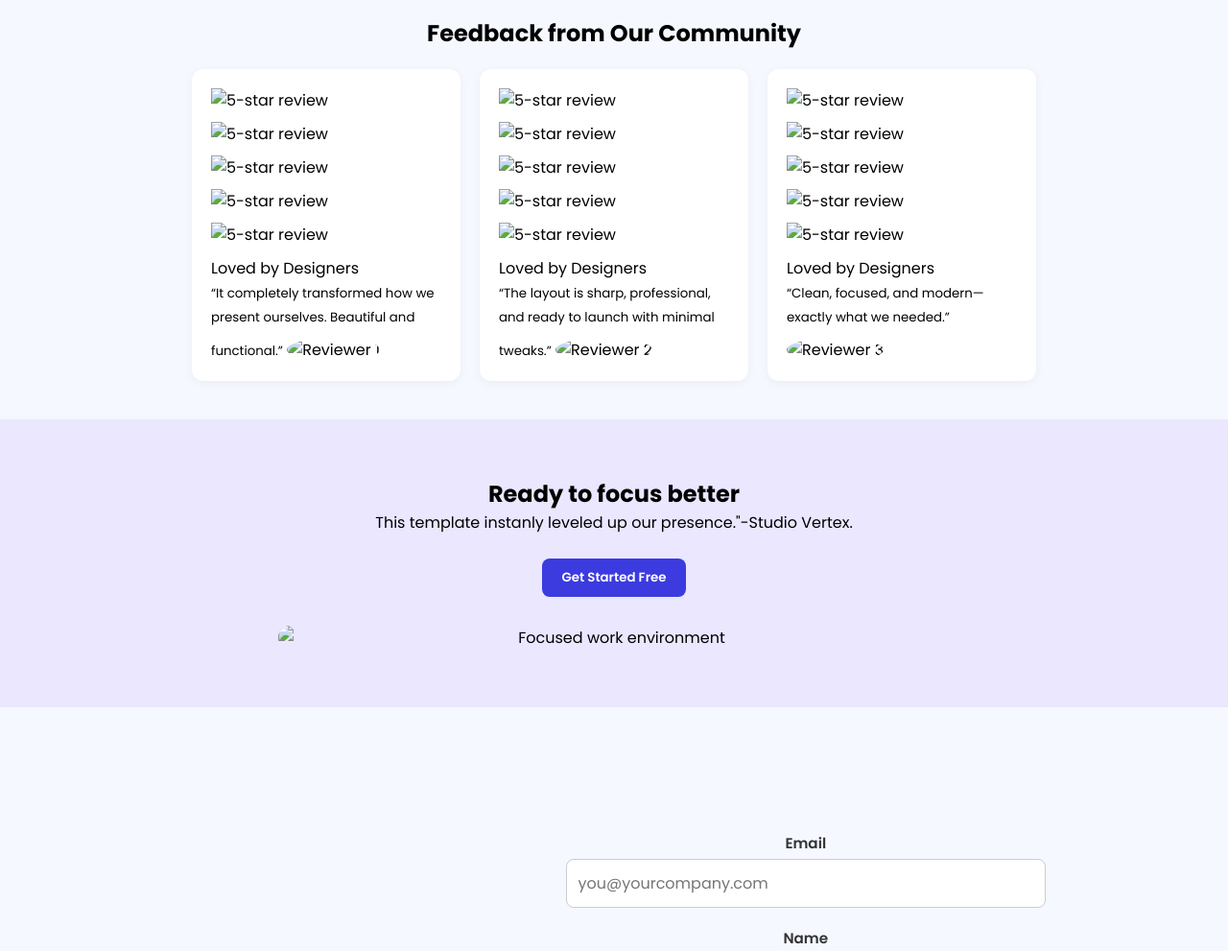
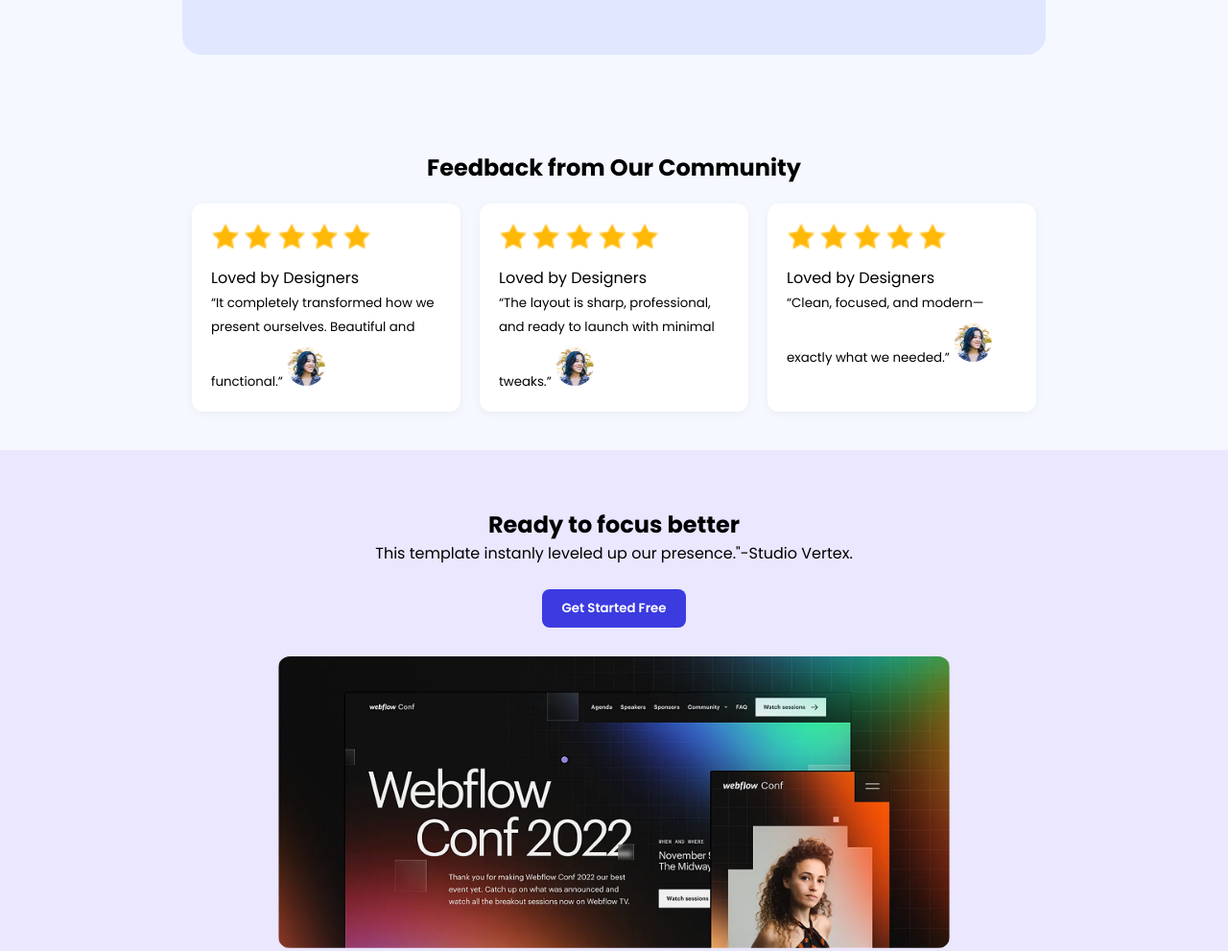
Before and after one commit to saimonuddinimam/creative--webflow-template, a plain HTML site: page index.html in a window 1280 px wide. Shown: the part 1170-2161 px from the top of the page at 96% size. Drawn offline with Linux system fonts and the light colour scheme; the site is published under a folder, as on GitHub Pages, so addresses that start at the root find nothing.

Commit message:
my another commit

```diff
--- a/index.html
+++ b/index.html
@@ -22,7 +22,7 @@
         }
 
         header {
-            background: url('../assets/Hero-bg.png') no-repeat center center;
+            background: url('./assets/Hero-bg.png') no-repeat center center;
             padding: 40px 60px;
             display: flex;
             justify-content: space-between;
@@ -51,7 +51,7 @@
         }
 
         .banner {
-            background: url('../assets/Hero-bg.png') no-repeat center center;
+            background: url('./assets/Hero-bg.png') no-repeat center center;
             background-size: cover;
             padding: 100px 30px;
             text-align: center;
@@ -291,7 +291,7 @@
             <br>
             <button class="btn">Launch Live Preview</button>
         </div>
-        <img src='/assets/wc-mini.png' alt="Webflow Conference Preview" />
+        <img src='./assets/wc-mini.png' alt="Webflow Conference Preview" />
     </section>
 
     <section class="stats">
@@ -316,34 +316,34 @@
         <h2>Feedback from Our Community</h2>
         <div class="testimonial-cards">
             <div class="card">
-                <img src='/assets/icon-star.png' alt="5-star review" class="stars">
-                <img src='/assets/icon-star.png' alt="5-star review" class="stars">
-                <img src='/assets/icon-star.png' alt="5-star review" class="stars">
-                <img src='/assets/icon-star.png' alt="5-star review" class="stars">
-                <img src='/assets/icon-star.png' alt="5-star review" class="stars">
+                <img src='./assets/icon-star.png' alt="5-star review" class="stars">
+                <img src='./assets/icon-star.png' alt="5-star review" class="stars">
+                <img src='./assets/icon-star.png' alt="5-star review" class="stars">
+                <img src='./assets/icon-star.png' alt="5-star review" class="stars">
+                <img src='./assets/icon-star.png' alt="5-star review" class="stars">
                 <p>Loved by Designers</p>
                 <small>“It completely transformed how we present ourselves. Beautiful and functional.”</small>
-                <img src='/assets/avatar.png' alt="Reviewer 1" class="profile">
+                <img src='./assets/avatar.png' alt="Reviewer 1" class="profile">
             </div>
             <div class="card">
-                <img src='/assets/icon-star.png' alt="5-star review" class="stars">
-                <img src='/assets/icon-star.png' alt="5-star review" class="stars">
-                <img src='/assets/icon-star.png' alt="5-star review" class="stars">
-                <img src='/assets/icon-star.png' alt="5-star review" class="stars">
-                <img src='/assets/icon-star.png' alt="5-star review" class="stars">
+                <img src='./assets/icon-star.png' alt="5-star review" class="stars">
+                <img src='./assets/icon-star.png' alt="5-star review" class="stars">
+                <img src='./assets/icon-star.png' alt="5-star review" class="stars">
+                <img src='./assets/icon-star.png' alt="5-star review" class="stars">
+                <img src='./assets/icon-star.png' alt="5-star review" class="stars">
                 <p>Loved by Designers</p>
                 <small>“The layout is sharp, professional, and ready to launch with minimal tweaks.”</small>
-                <img src='/assets/avatar.png' alt="Reviewer 2" class="profile">
+                <img src='./assets/avatar.png' alt="Reviewer 2" class="profile">
             </div>
             <div class="card">
-                <img src='/assets/icon-star.png' alt="5-star review" class="stars">
-                <img src='/assets/icon-star.png' alt="5-star review" class="stars">
-                <img src='/assets/icon-star.png' alt="5-star review" class="stars">
-                <img src='/assets/icon-star.png' alt="5-star review" class="stars">
-                <img src='/assets/icon-star.png' alt="5-star review" class="stars">
+                <img src='./assets/icon-star.png' alt="5-star review" class="stars">
+                <img src='./assets/icon-star.png' alt="5-star review" class="stars">
+                <img src='./assets/icon-star.png' alt="5-star review" class="stars">
+                <img src='./assets/icon-star.png' alt="5-star review" class="stars">
+                <img src='./assets/icon-star.png' alt="5-star review" class="stars">
                 <p>Loved by Designers</p>
                 <small>“Clean, focused, and modern—exactly what we needed.”</small>
-                <img src='/assets/avatar.png' alt="Reviewer 3" class="profile">
+                <img src='./assets/avatar.png' alt="Reviewer 3" class="profile">
             </div>
         </div>
     </section>
@@ -353,7 +353,7 @@
         <p>This template instanly leveled up our presence."-Studio Vertex.</p>
         <br>
         <button class="btn">Get Started Free</button>
-        <img src='/assets/wc-big.png' alt="Focused work environment">
+        <img src='./assets/wc-big.png' alt="Focused work environment">
     </section>
 
 
```
